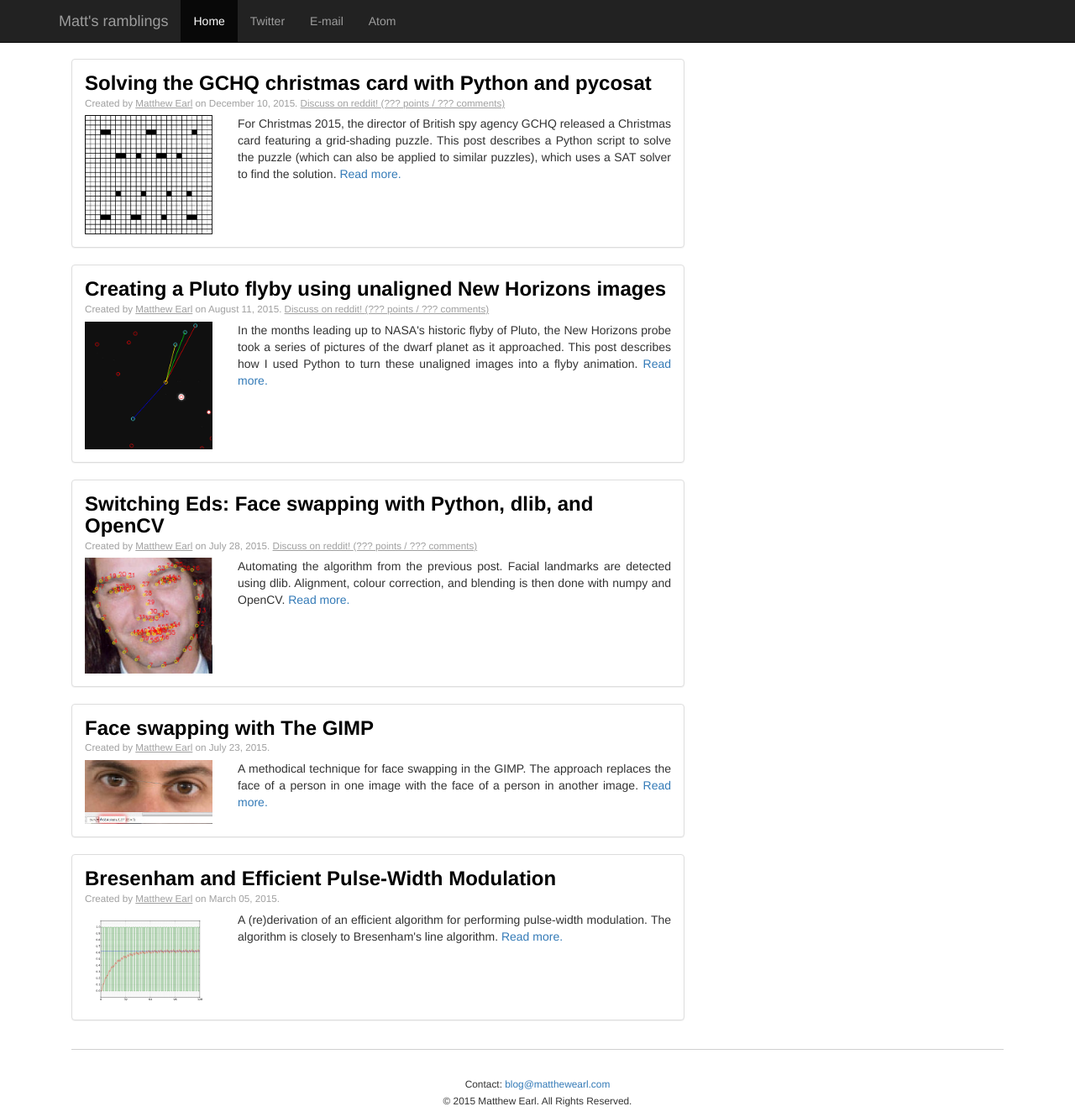
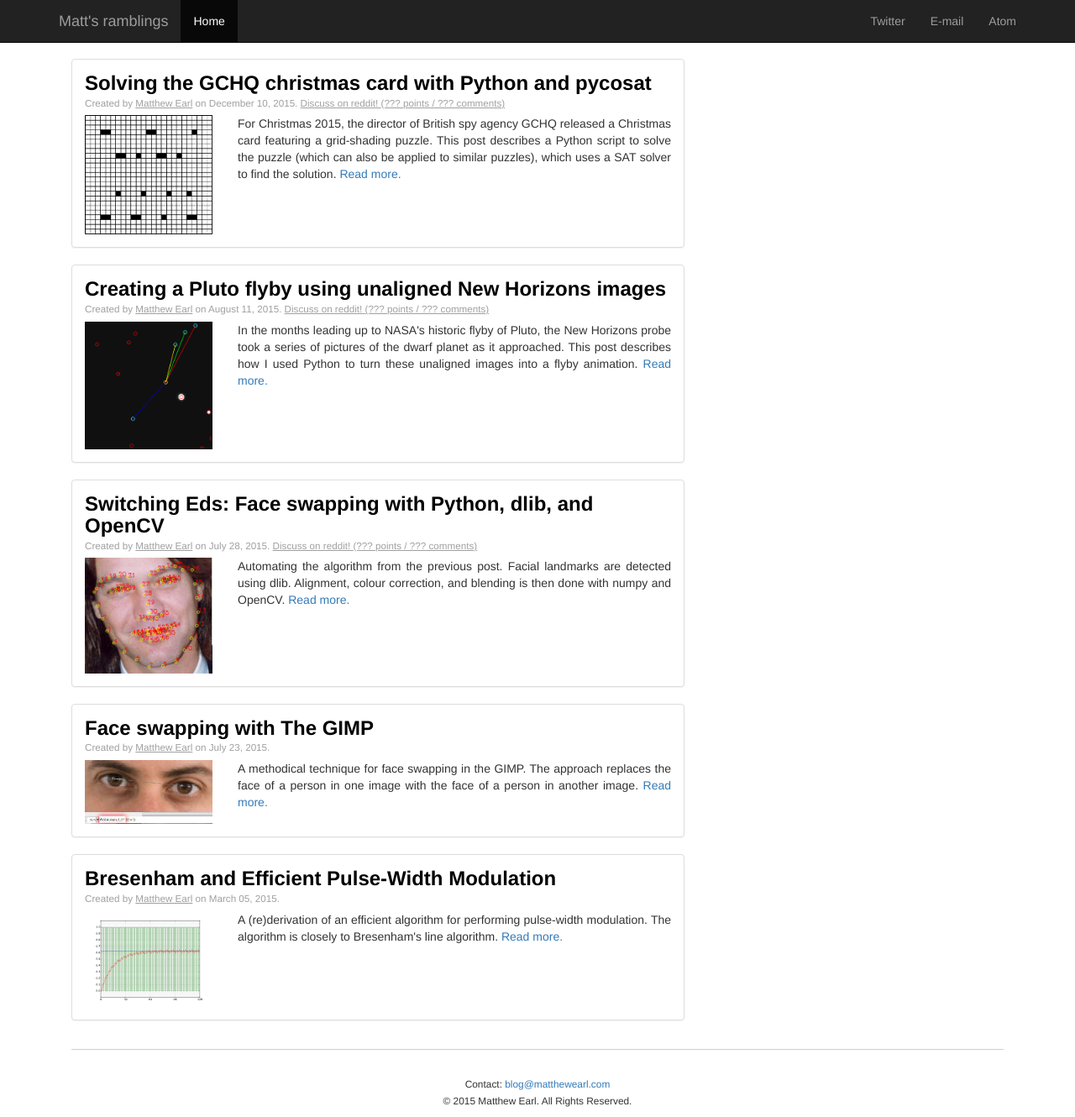
Before and after one commit to matthewearl/matthewearl.github.io, a Jekyll site: the page built from index.html, in a window 1280 px wide and 1330 px high. Shown: the whole window at 84% size. Built offline with Jekyll 4.4.1, drawn with Linux system fonts in a browser that asks for light colours; nearby versions of some CDN libraries; the list of posts is cut into pages by our own code.

Commit message:
Move the aforementioned links to the right of the navbar

```diff
--- a/_layouts/default.html
+++ b/_layouts/default.html
@@ -44,6 +44,8 @@
                 class="active"
             {% endif %}
             ><a href="/">Home</a></li>
+          </ul>
+          <ul class="nav navbar-nav navbar-right">
             <li><a href="https://twitter.com/matts_ramblings">Twitter</a></li>
             <li><a href="mailto:blog@matthewearl.com">E-mail</a></li>
             <li><a href="/feed.xml">Atom</a></li>
```
